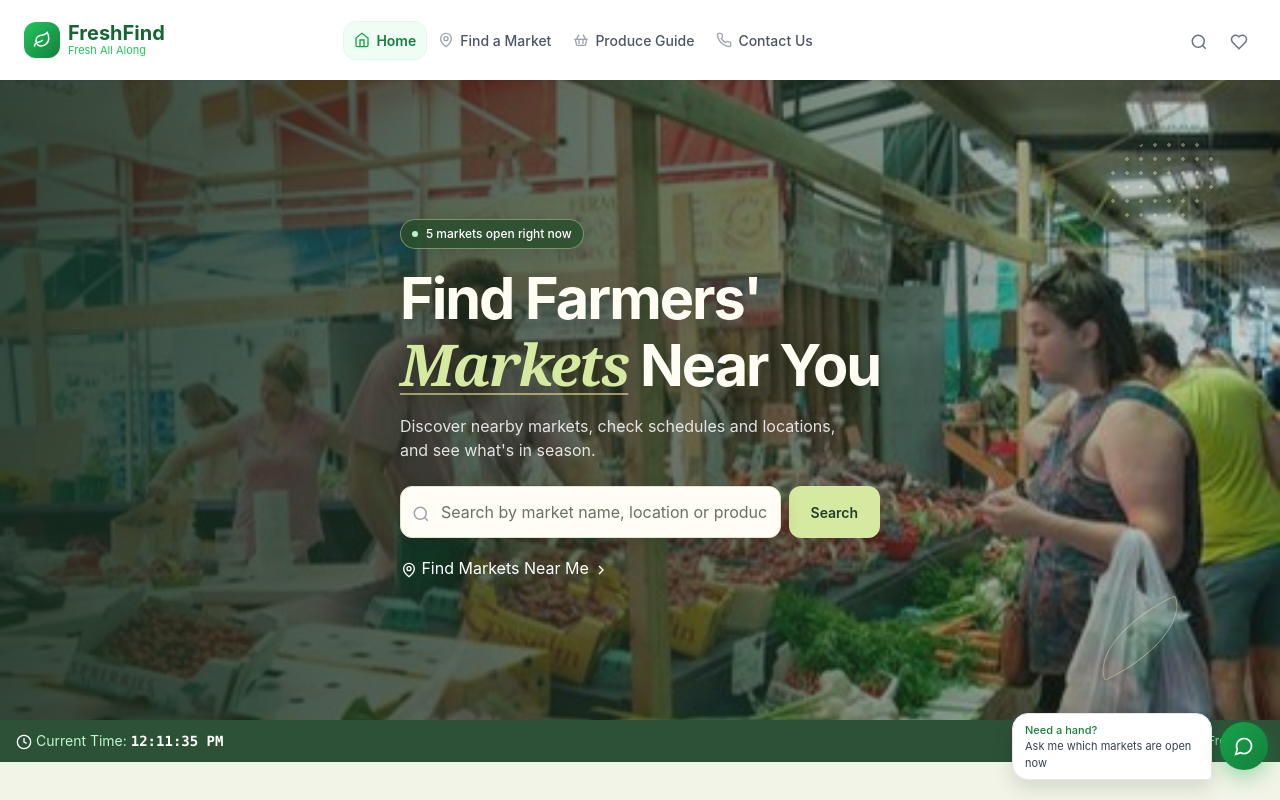
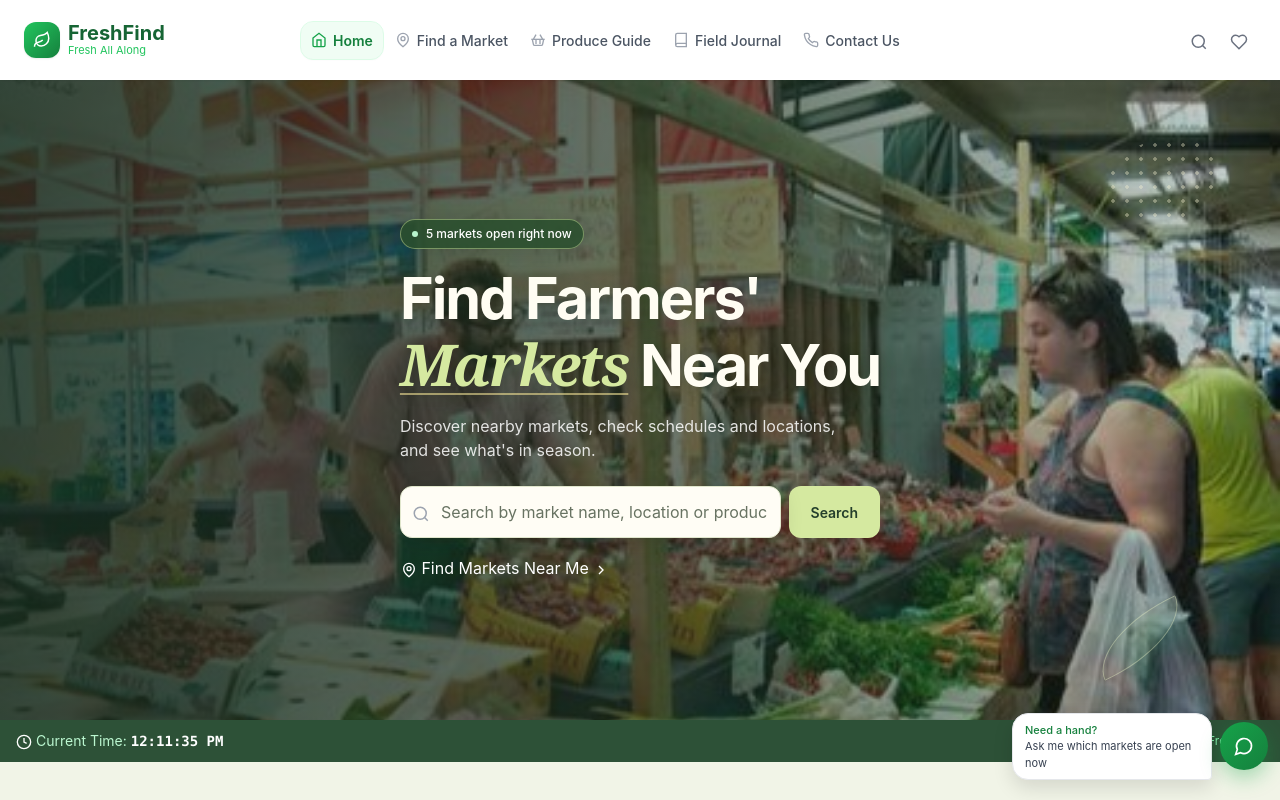
Before and after one commit to kiraaki204/freshfind-react, a React (Vite) app: page / in a window 1280 px wide. Shown: the top 800 px of the page. Built offline with nearby package versions, Linux system fonts and the light colour scheme.

Commit message:
Add Field Journal link to navbar before Contact Us
- Adds 'Field Journal' nav entry linking to /#journal (the book section on home)
- Adds new 'book' icon for the nav item
- Placed right before 'Contact Us' as requested

Co-authored-by: arena-agent <297053741+arena-agent@users.noreply.github.com>

```diff
--- a/src/components/Header.jsx
+++ b/src/components/Header.jsx
@@ -8,6 +8,7 @@ const NAV = [
   { label: 'Home', to: '/', icon: 'home' },
   { label: 'Find a Market', to: '/markets', icon: 'pin' },
   { label: 'Produce Guide', to: '/#produce', icon: 'basket' },
+  { label: 'Field Journal', to: '/#journal', icon: 'book' },
   { label: 'Contact Us', to: '/#contact', icon: 'phone' },
 ];
 
--- a/src/components/Icon.jsx
+++ b/src/components/Icon.jsx
@@ -59,6 +59,7 @@ const ICONS = {
   volume: <svg viewBox="0 0 24 24" {...S}><path d="M11 5 6 9H2v6h4l5 4V5Z" /><path d="M15.5 8.5a5 5 0 0 1 0 7" /><path d="M18.5 5.5a9.4 9.4 0 0 1 0 13" /></svg>,
   volumeOff: <svg viewBox="0 0 24 24" {...S}><path d="M11 5 6 9H2v6h4l5 4V5Z" /><path d="m22 9-6 6" /><path d="m16 9 6 6" /></svg>,
   stop: <svg viewBox="0 0 24 24" {...S}><rect x="5" y="5" width="14" height="14" rx="2" /></svg>,
+  book: <svg viewBox="0 0 24 24" {...S}><path d="M4 19.5A2.5 2.5 0 0 1 6.5 17H20" /><path d="M6.5 2H20v20H6.5A2.5 2.5 0 0 1 4 19.5v-15A2.5 2.5 0 0 1 6.5 2z" /></svg>,
 };
 
 export default function Icon({ name, size = 16, className }) {
```
